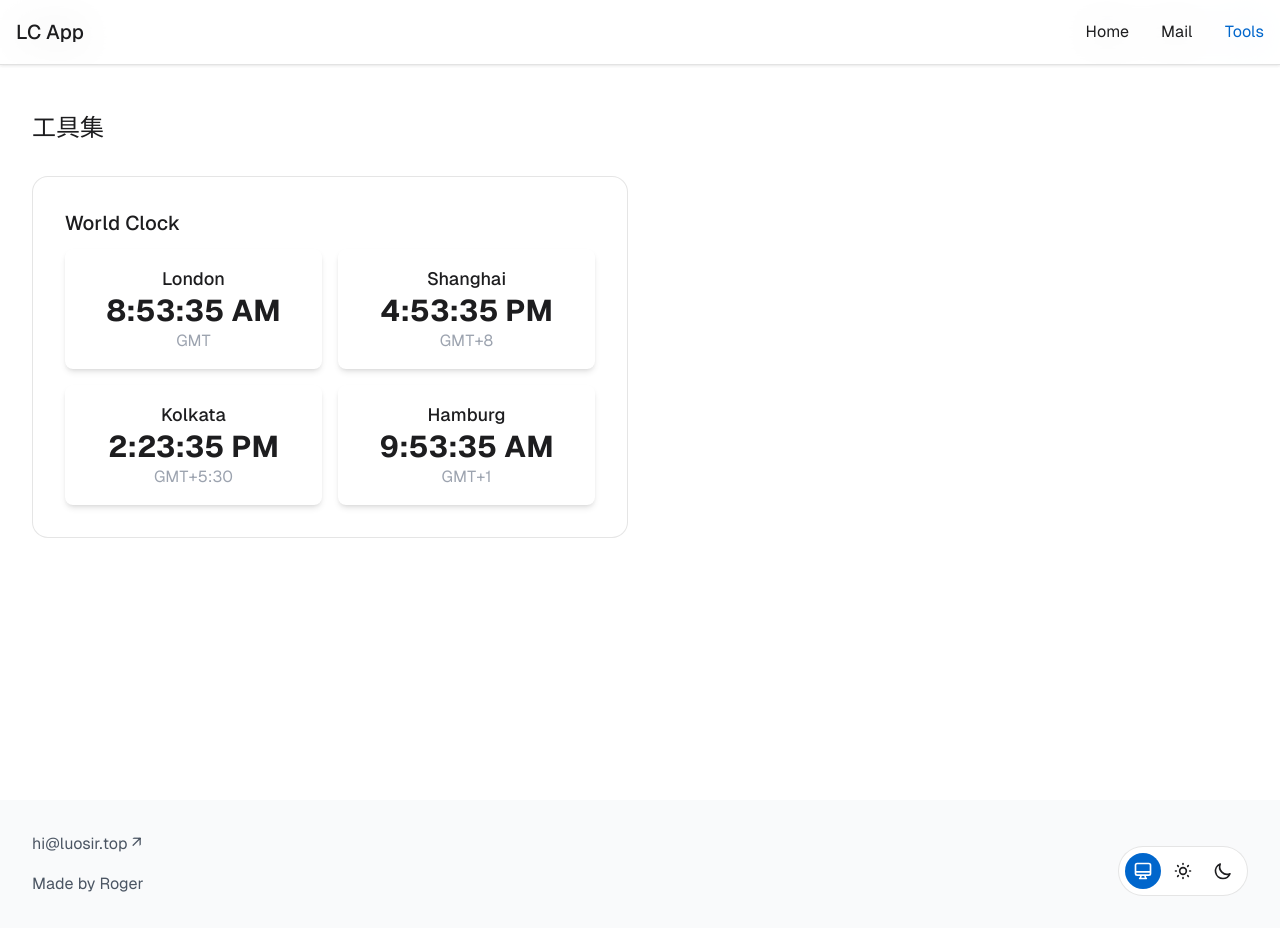
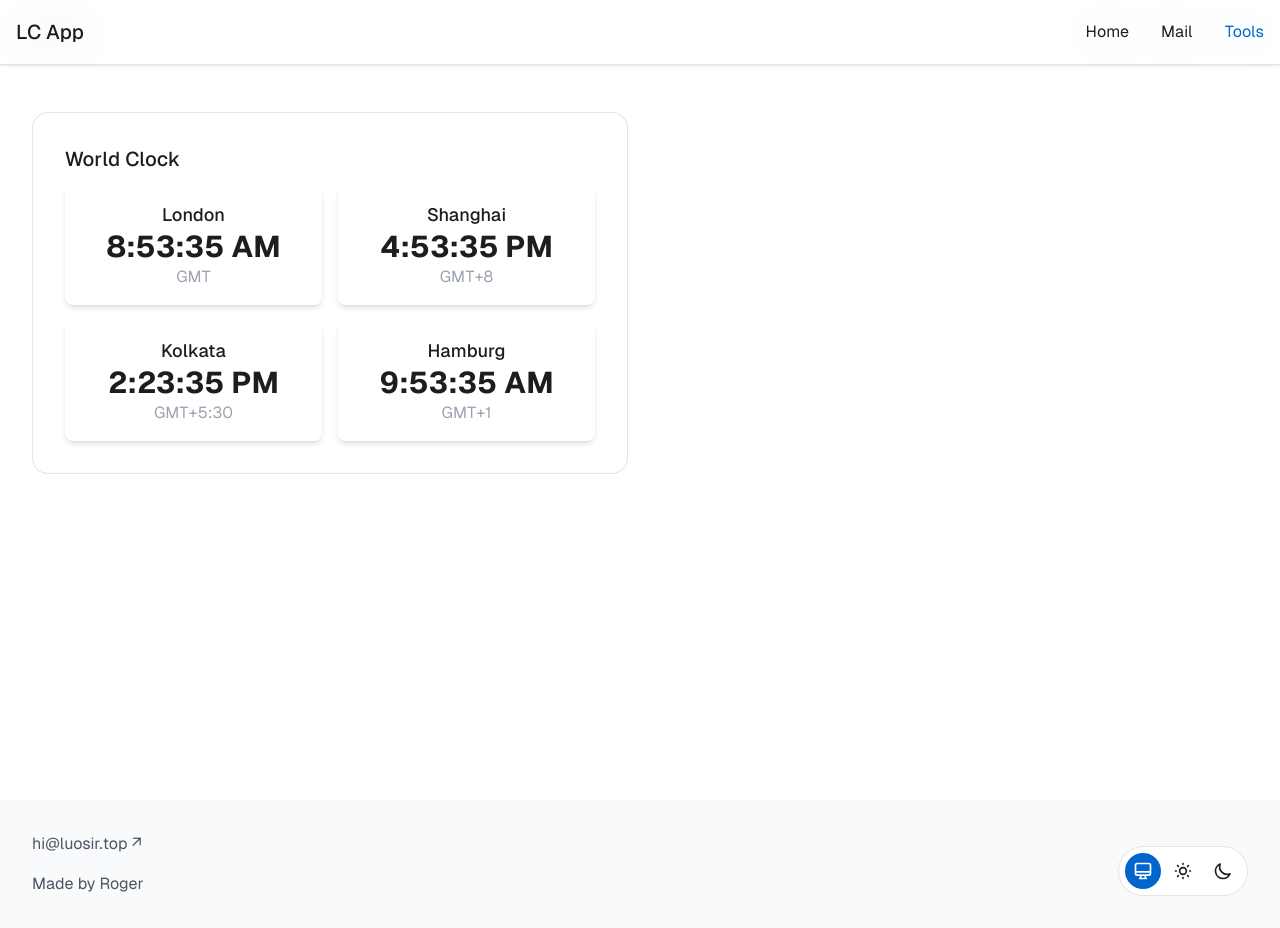
Before and after one commit to luocompany/luosir, a Next.js app: page /tools in a window 1280 px wide. Built offline with nearby package versions, Linux system fonts and the light colour scheme.

Commit message:
时区标题样式

```diff
--- a/app/tools/page.tsx
+++ b/app/tools/page.tsx
@@ -10,7 +10,7 @@ export default function Tools() {
       <main className="flex-1 pt-16">
         <div className="bg-[var(--background)] text-[var(--foreground)]">
           <div className="max-w-7xl mx-auto px-4 sm:px-6 lg:px-8 py-12">
-            <h1 className="text-2xl font-medium mb-8">工具集</h1>
+
 
             <div className="grid grid-cols-1 md:grid-cols-2 gap-6">
               {/* World Clock */}
```
